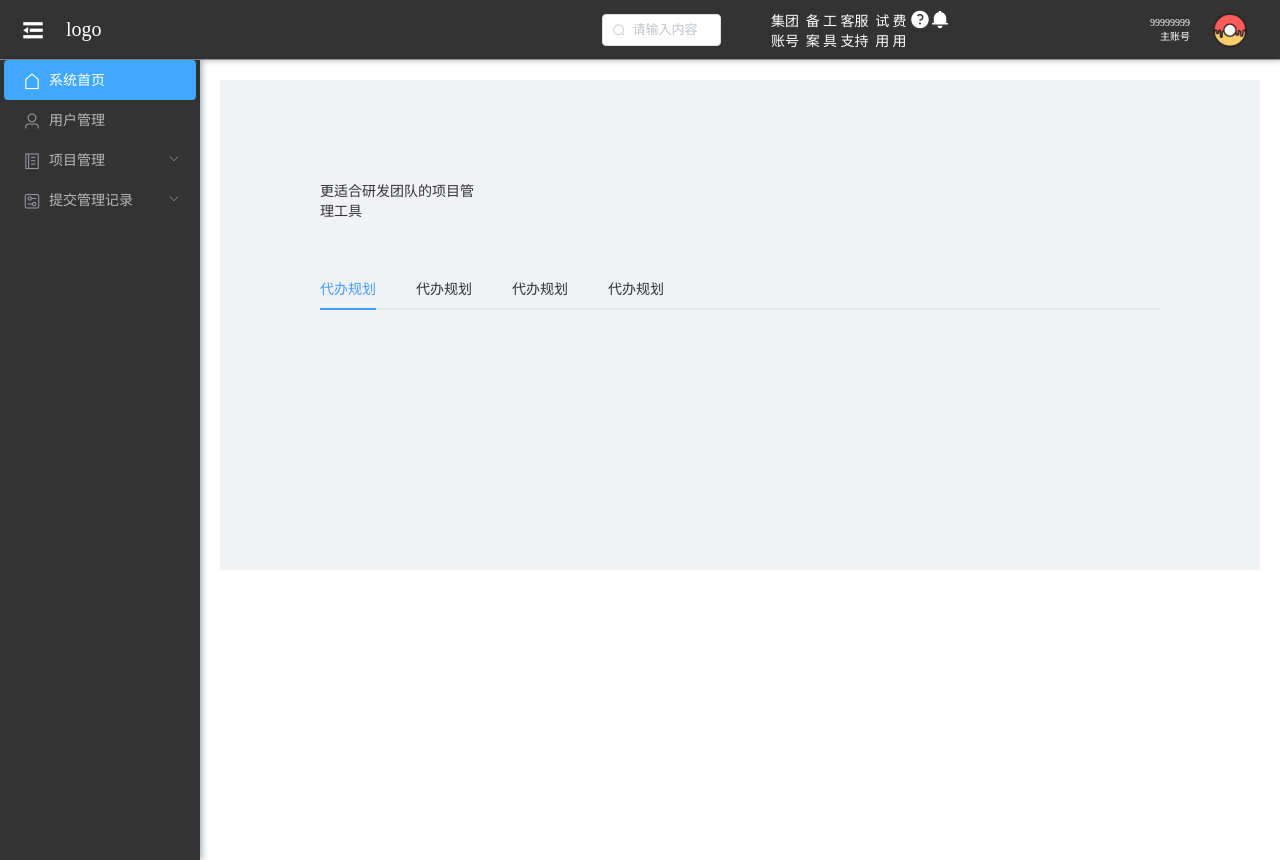
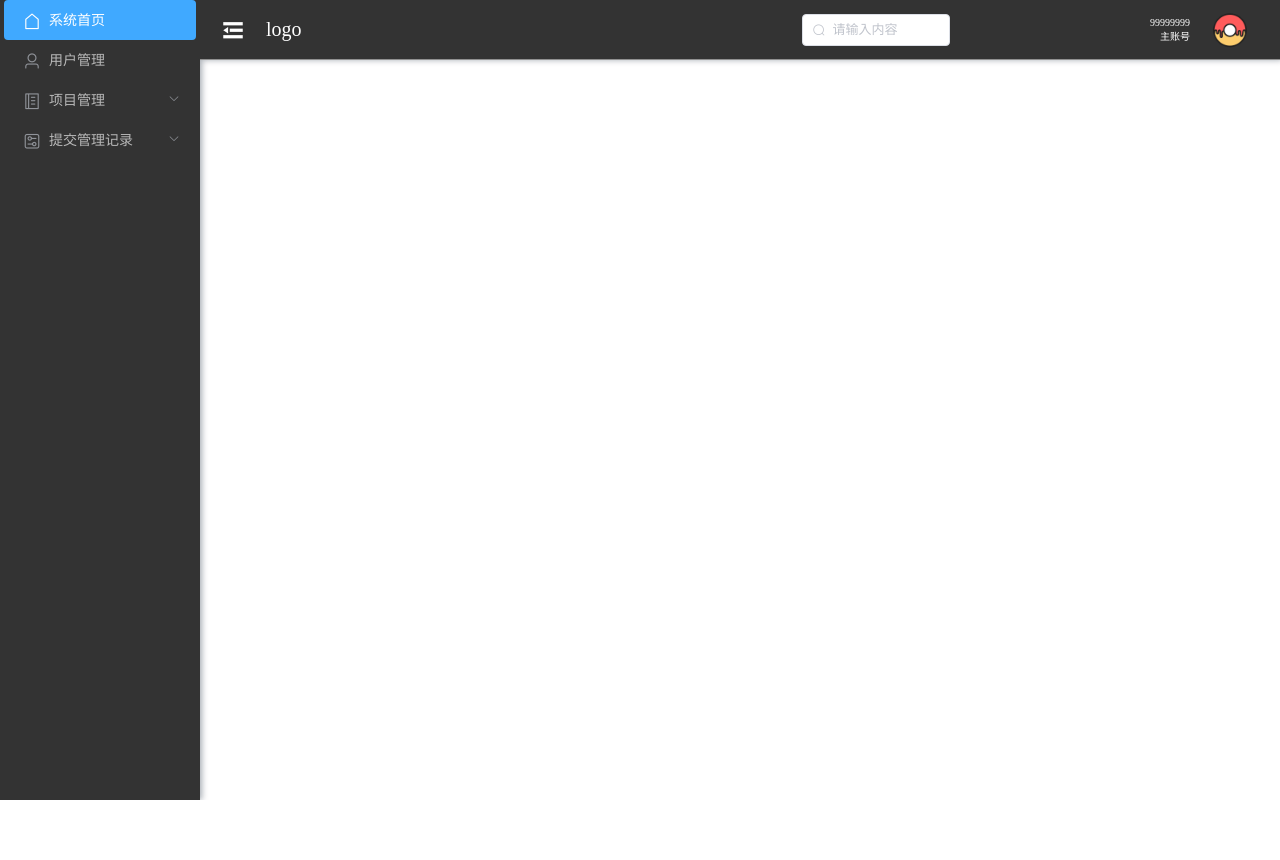
Before and after one commit to Lang-Tao/ai-helper, a Vue app: page /home in a window 1280 px wide. After the commit the page ends 800 px from the top, so only its background shows below. Built offline with nearby package versions, Linux system fonts and the light colour scheme; no server answers.

Commit message:
更改框架前备份

```diff
--- a/src/views/Home.vue
+++ b/src/views/Home.vue
@@ -1,32 +1,6 @@
 <template>
   <div>
-    <el-container>
 
-      <el-container>
-
-        <!--        内容区域-->
-        <el-main
-          style="
-            padding: 100px;
-            background-color: #f0f2f5;
-            display: flex;
-            flex-direction: column;
-          ">
-          <div style="margin-bottom: 50px">
-            <span>更适合研发团队的项目管<br />理工具</span>
-          </div>
-
-          <el-tabs :tab-position="left" style="height: 200px">
-            <el-tab-pane label="代办规划"></el-tab-pane>
-            <el-tab-pane label="代办规划"
-              >支持版本关联迭代，自动同步发布范围，版本进度好掌控</el-tab-pane
-            >
-            <el-tab-pane label="代办规划"></el-tab-pane>
-            <el-tab-pane label="代办规划"></el-tab-pane>
-          </el-tabs>
-        </el-main>
-      </el-container>
-    </el-container>
   </div>
 </template>
 
@@ -37,17 +11,9 @@
   export default {
     name: "manager",
     data() {
-      return {
-        isCollapsed: false,
-        asideWidth: "200px",
-        collapseIcon: "el-icon-s-fold",
-        users: [],
-      };
+
     },
     mounted() {
-      axios.get("https://jsonplaceholder.typicode.com/users").then((res) => {
-        this.users = res.data;
-      });
     },
     methods: {
 
--- a/src/views/Manager.vue
+++ b/src/views/Manager.vue
@@ -1,75 +1,8 @@
 <template>
   <div>
     <el-container>
-      <!--        头部-->
-      <el-header style="display: flex; color: white">
-        <i
-          @click="handleCollapse"
-          style="font-size: 26px"
-          :class="collapseIcon"></i>
-        <span style="padding-left: 20px; font-size: 20px">logo</span>
 
-        <el-input
-          v-model="input"
-          placeholder="请输入内容"
-          style="width: 300px; margin-left: 500px; justify-content: center"
-          size="small">
-          <i slot="prefix" class="el-input__icon el-icon-search"></i>
-        </el-input>
-
-        <div
-          style="
-            padding-left: 50px;
-            font-size: 14px;
-            display: flex;
-            justify-content: space-between;
-            width: 500px;
-          ">
-          <span>集团账号</span>
-          <span>备案</span>
-          <span>工具</span>
-          <span>客服支持</span>
-          <span>试用</span>
-          <span>费用</span>
-          <i
-            style="align-items: center; font-size: 20px"
-            class="el-icon-question"></i>
-          <i
-            style="align-items: center; font-size: 20px"
-            class="el-icon-message-solid"></i>
-        </div>
-
-        <div
-          style="
-            display: flex;
-            align-items: center;
-            cursor: default;
-            padding-left: 200px;
-          ">
-          <div
-            style="
-              display: flex;
-              flex-direction: column;
-              align-items: flex-end;
-            ">
-            <span style="font-size: 10px">99999999</span>
-            <span style="font-size: 10px">主账号</span>
-          </div>
-          <img
-            src="@/assets/img/logo1.png"
-            alt=""
-            style="
-              width: 40px;
-              height: 40px;
-              border-radius: 50%;
-              margin-left: 20px;
-              margin-right: 10px;
-            " />
-        </div>
-      </el-header>
-
-      <el-container>
-        <!--      侧边栏-->
+    <!--      侧边栏-->
         <el-aside
           :width="asideWidth"
           style="min-height: 100vh; background-color: #333333">
@@ -124,6 +57,56 @@
           </el-menu>
         </el-aside>
 
+      <el-container>
+
+        <!--        头部-->
+      <el-header style="display: flex; color: white">
+        <i
+          @click="handleCollapse"
+          style="font-size: 26px"
+          :class="collapseIcon"></i>
+        <span style="padding-left: 20px; font-size: 20px">logo</span>
+
+        <el-input
+          v-model="input"
+          placeholder="请输入内容"
+          style="width: 300px; margin-left: 500px; justify-content: center"
+          size="small">
+          <i slot="prefix" class="el-input__icon el-icon-search"></i>
+        </el-input>
+
+
+
+        <div
+          style="
+            display: flex;
+            align-items: center;
+            cursor: default;
+            padding-left: 200px;
+          ">
+          <div
+            style="
+              display: flex;
+              flex-direction: column;
+              align-items: flex-end;
+            ">
+            <span style="font-size: 10px">99999999</span>
+            <span style="font-size: 10px">主账号</span>
+          </div>
+          <img
+            src="@/assets/img/logo1.png"
+            alt=""
+            style="
+              width: 40px;
+              height: 40px;
+              border-radius: 50%;
+              margin-left: 20px;
+              margin-right: 10px;
+            " />
+        </div>
+      </el-header>
+
+
         <!--        内容区域-->
         <el-main>
           <router-view/>
@@ -134,7 +117,7 @@
   </div>
 </template>
 
-<
+
 <script>
   import axios from "axios";
 
```
